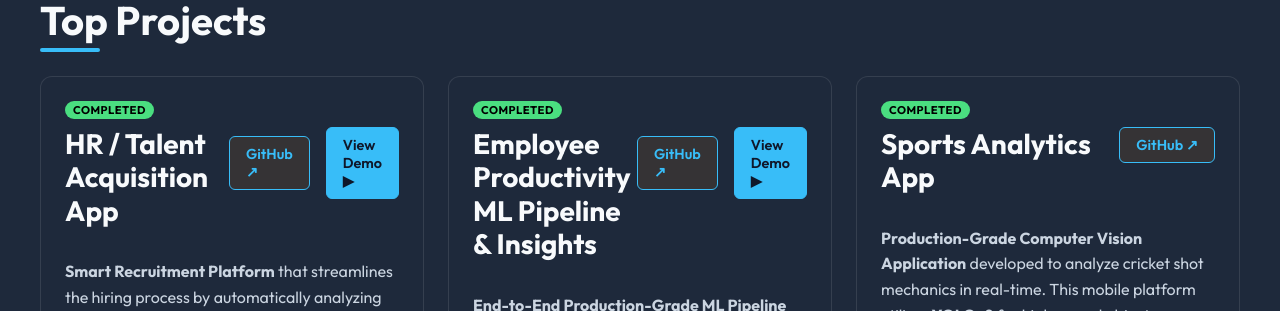
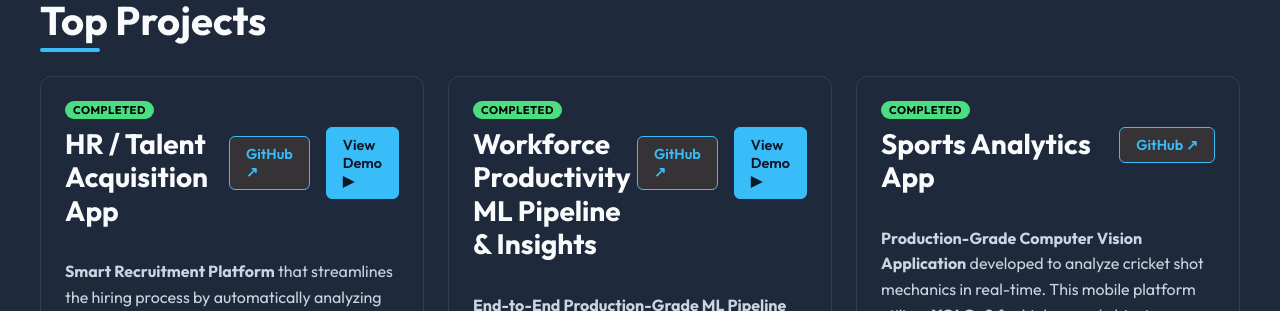
Before and after one commit to Ferasman979/Persona-Portfolio-website, a Next.js app: page / in a window 1280 px wide. Shown: the part 2540-2851 px from the top of the page. Built offline with nearby package versions, Linux system fonts and the light colour scheme.

Commit message:
Update project card title to Workforce Productivity

```diff
--- a/src/app/page.tsx
+++ b/src/app/page.tsx
@@ -125,7 +125,7 @@ export default function Home() {
             ]}
           />
           <ProjectCard
-            title="Employee Productivity ML Pipeline & Insights"
+            title="Workforce Productivity ML Pipeline & Insights"
             status="Completed"
             description={
               <div className="space-y-4">
```
